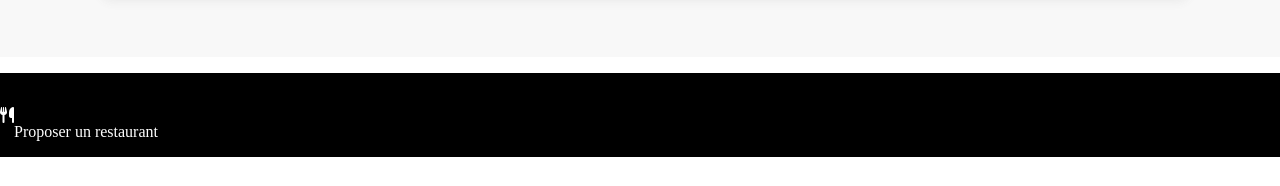
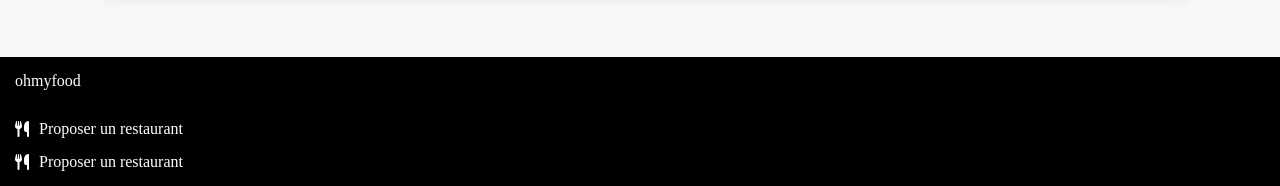
Before and after one commit to rogerK2RK/P3_01_lienGithub, a website: page index.html in a window 1280 px wide. Shown: the part 1929-2115 px from the top of the page. Before the commit the page ends 2086 px from the top, so only its background shows below. Drawn offline with Linux system fonts and the light colour scheme.

Commit message:
contente du footer avec picto

```diff
--- a/index.html
+++ b/index.html
@@ -125,7 +125,11 @@
         </div>
     </section>
     <footer class="bloc-footer">
-        <p class="bloc-footer__text">ohmyfood</p>
+        <p class="text-logo">ohmyfood</p>
+        <div class="bloc-footer__line">
+            <i class="fas fa-utensils bloc-footer__line__picto"></i>
+            <p class="bloc-footer__line__text">Proposer un restaurant</p>
+        </div>
         <div class="bloc-footer__line">
             <i class="fas fa-utensils bloc-footer__line__picto"></i>
             <p class="bloc-footer__line__text">Proposer un restaurant</p>
--- a/sass/layouts/_footer.scss
+++ b/sass/layouts/_footer.scss
@@ -1,15 +1,22 @@
+.text-logo{
+    margin: 0px;
+    color: #fff;
+    padding: 15px 0px 0px 15px ;
+    margin-bottom: 30px;
+}
 .bloc-footer{
     background-color: black;
     &__line{
+        padding-left: 15px;
         display: flex;
-        justify-content: center;
         align-items: center;
-        padding: 20px;
+        padding-bottom: 15px;
         &__picto{
-            padding: 15px;
             color:#fff;
+        }
         &__text{
-            margin-left: 5px;
+            margin: 0px;
+            padding-left: 10px;
             color: #fff;
         }
     }
```
Also changed, not shown: public/css/main.css, 1 other file.
